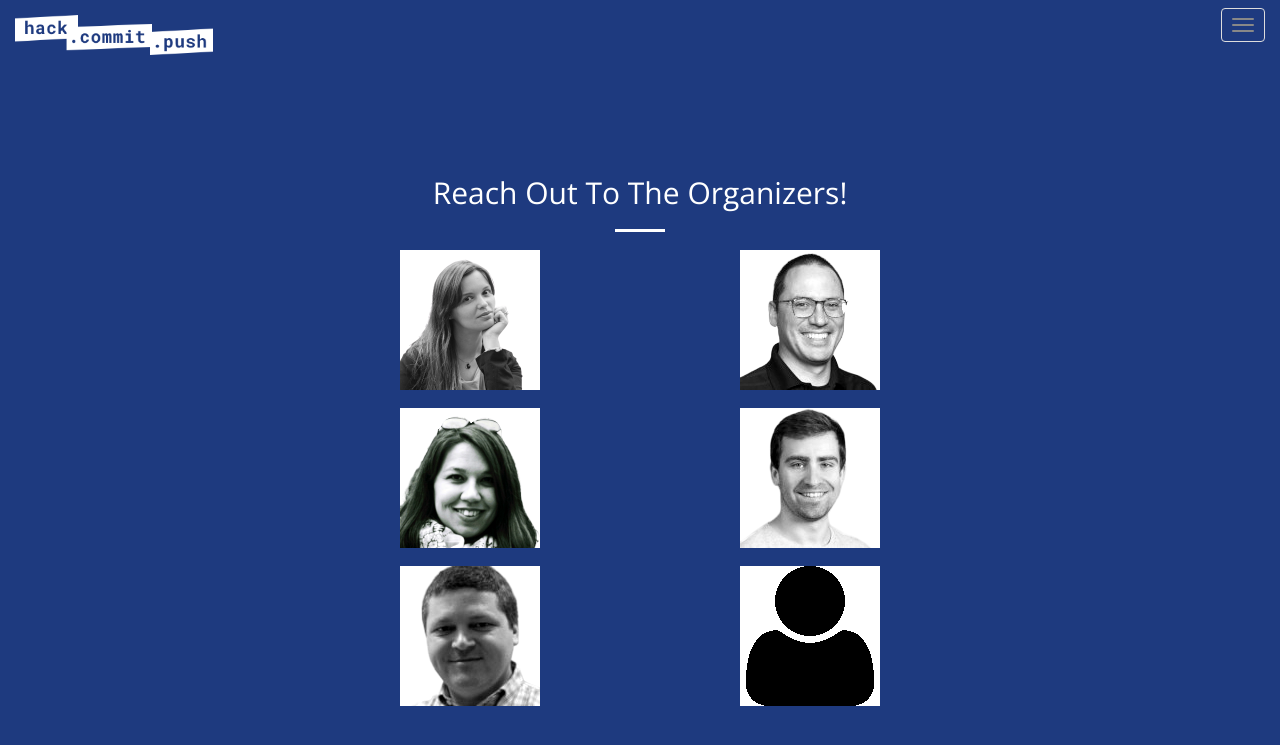
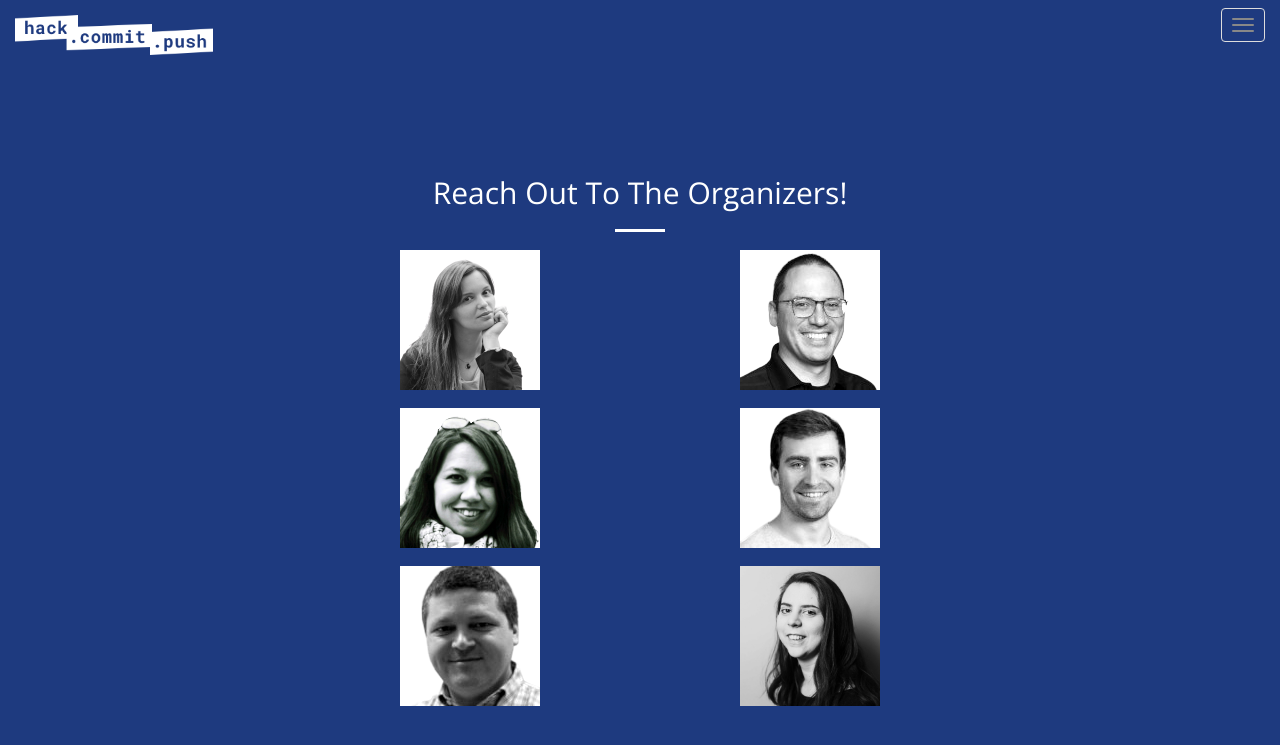
Before and after one commit to hack-commit-push/paris2021, a Jekyll site: the page built from index.html, in a window 1280 px wide and 900 px high, scrolled down 5400 px. Shown: the top 745 px of the window. Built offline with Jekyll 4.4.1, drawn with Linux system fonts in a browser that asks for light colours.

Commit message:
Update photo of Lydiane

```diff
--- a/_data/team.yml
+++ b/_data/team.yml
@@ -26,5 +26,5 @@ core:
 
   - name: Lydiane
     profile_url: https://www.linkedin.com/in/lydiane-u
-    picture: member-tbd.png
+    picture: lydiane.jpg
     short_desc: Developer
```
Also changed, not shown: img/lydiane.jpg (added).
